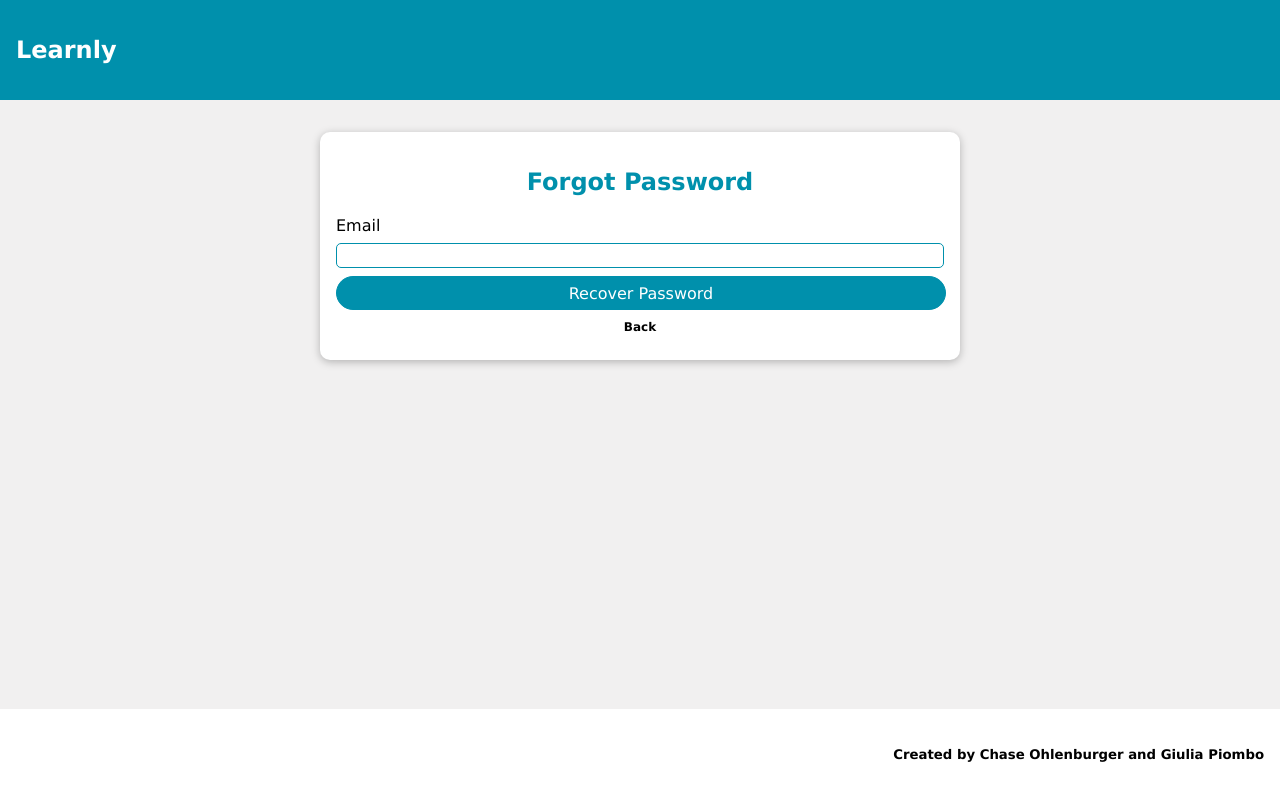
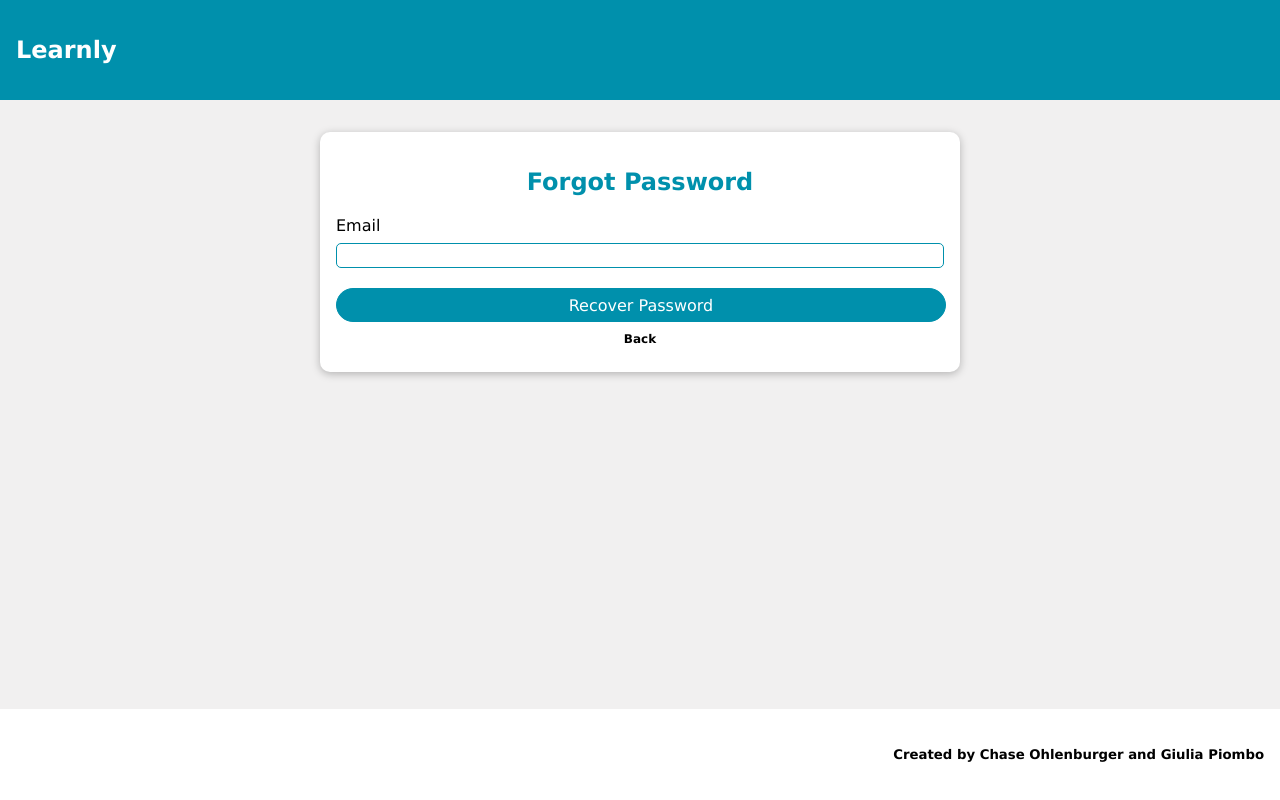
Before and after one commit to giupiombo/Learnly, a React (Create React App) app: page /forgotPassword in a window 1280 px wide. Built offline with nearby package versions, Linux system fonts and the light colour scheme.

Commit message:
Added button styling

```diff
--- a/src/components/ForgotPasswordPage/ForgotPassword.module.css
+++ b/src/components/ForgotPasswordPage/ForgotPassword.module.css
@@ -33,6 +33,10 @@
   font-family: Verdana, Geneva, Tahoma, sans-serif;
 }
 
+.input Button {
+  margin-top: 20px;
+}
+
 .input button.text {
   border: none;
   background-color: inherit;
```
